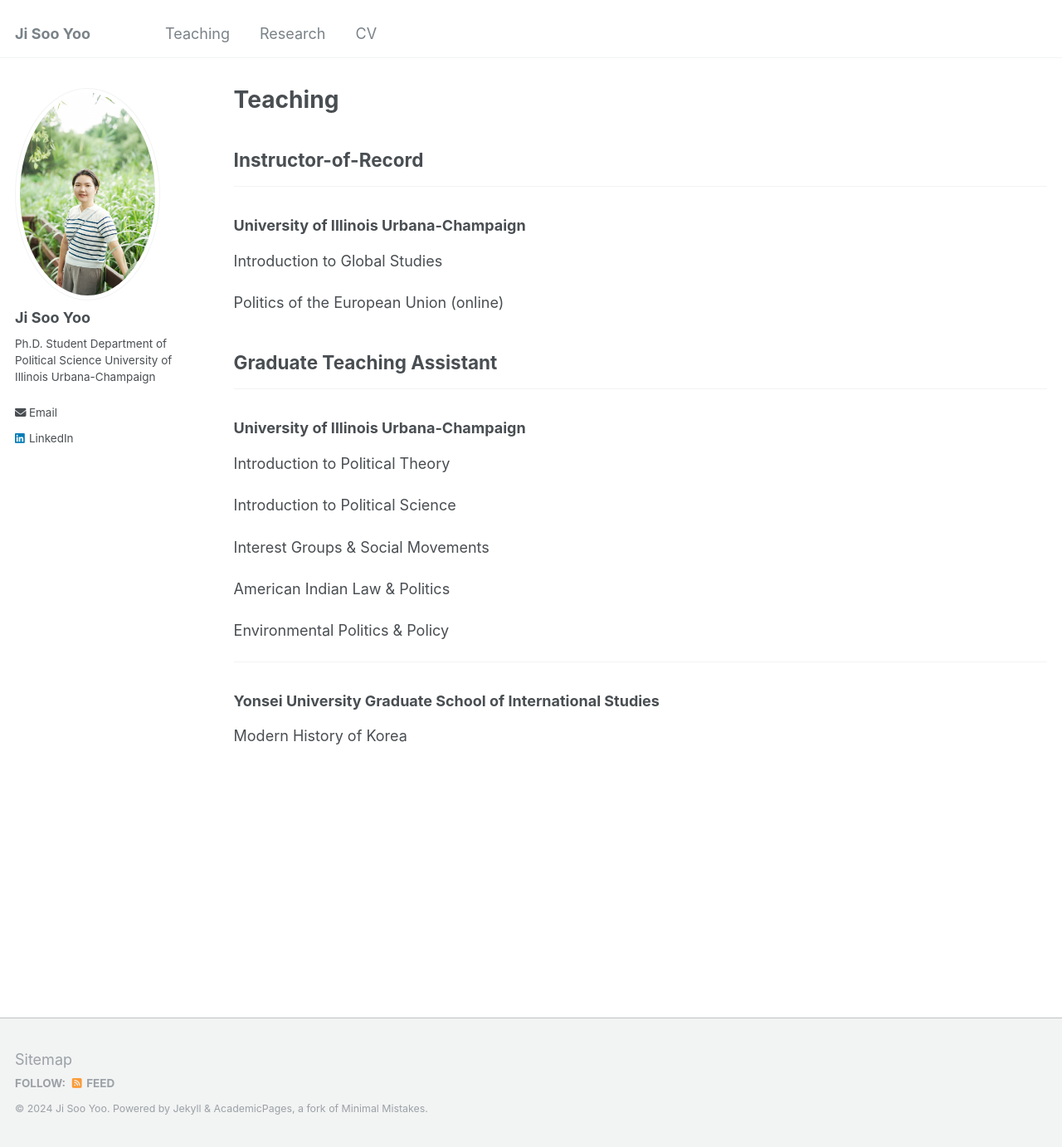
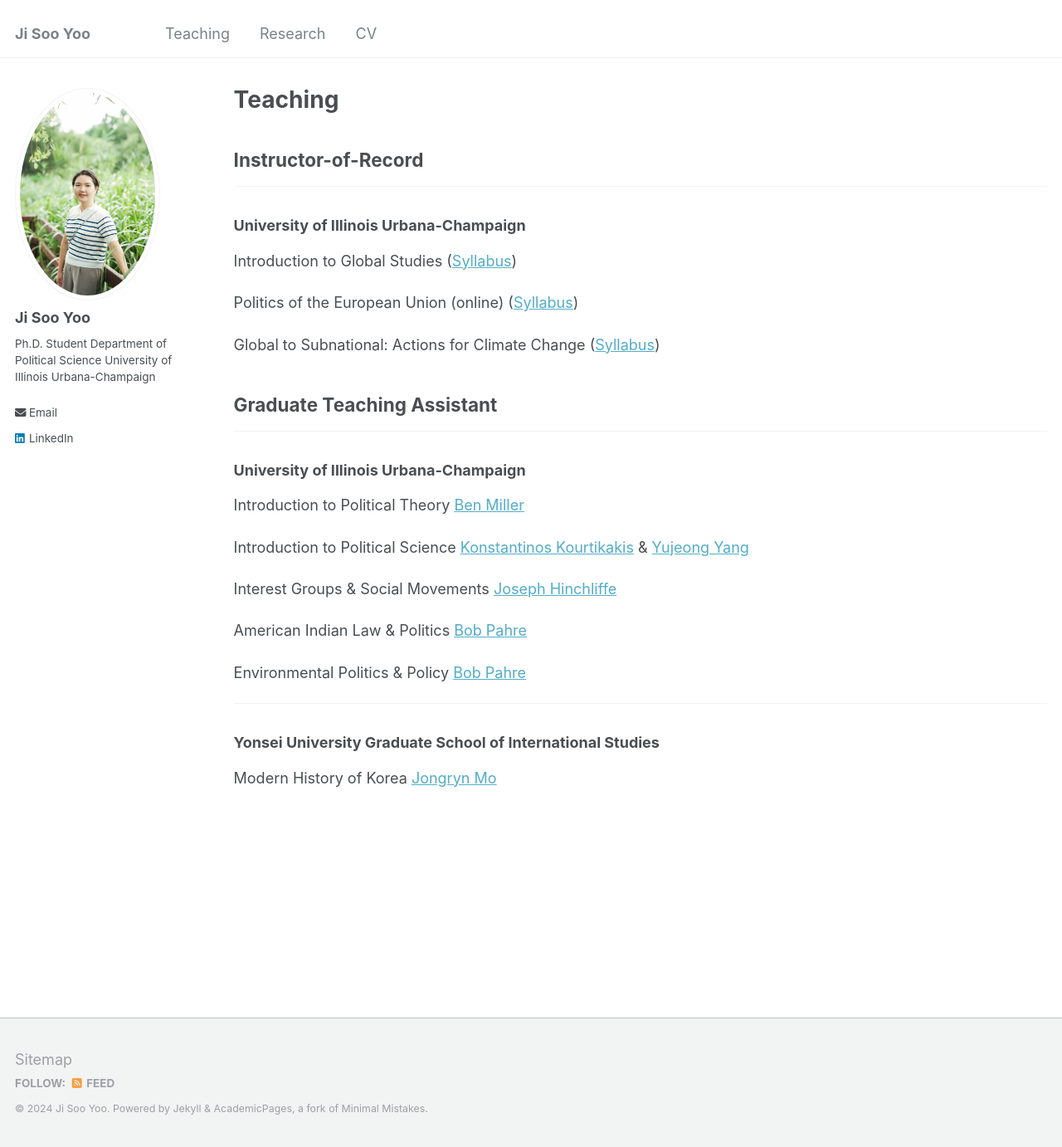
Before and after one commit to jisooyoo2/jisooyoo.github.io, a Jekyll site: the page built from _pages/teaching.md, in a window 1280 px wide and 1382 px high. Shown: the whole window at 83% size. Built offline with Jekyll 4.4.1, drawn with Linux system fonts in a browser that asks for light colours.

Commit message:
Update teaching.md

```diff
--- a/_pages/teaching.md
+++ b/_pages/teaching.md
@@ -8,25 +8,27 @@ author_profile: true
 ------
 ### University of Illinois Urbana-Champaign
 
-Introduction to Global Studies
+Introduction to Global Studies ([Syllabus](/files/GLBL100_Syllabus.pdf))
 
-Politics of the European Union (online)
+Politics of the European Union (online)  ([Syllabus](/files/PS385_SU23.pdf))
+
+Global to Subnational: Actions for Climate Change ([Syllabus](/files/GLBL296_Syllabus.pdf))
 
 ## Graduate Teaching Assistant
 ------
 ### University of Illinois Urbana-Champaign
 
-Introduction to Political Theory
+Introduction to Political Theory [Ben Miller](https://pol.illinois.edu/directory/profile/bm50)
 
-Introduction to Political Science
+Introduction to Political Science [Konstantinos Kourtikakis](https://pol.illinois.edu/directory/profile/kkourtik) & [Yujeong Yang]((https://pol.illinois.edu/directory/profile/yujeong))
 
-Interest Groups & Social Movements
+Interest Groups & Social Movements [Joseph Hinchliffe](https://pol.illinois.edu/directory/profile/jjhinch)
 
-American Indian Law & Politics
+American Indian Law & Politics [Bob Pahre](https://pol.illinois.edu/directory/profile/pahre)
 
-Environmental Politics & Policy
+Environmental Politics & Policy [Bob Pahre](https://pol.illinois.edu/directory/profile/pahre)
 
 ------
 ### Yonsei University Graduate School of International Studies
 
-Modern History of Korea
+Modern History of Korea [Jongryn Mo](https://gsis1.yonsei.ac.kr/main/faculty.asp?mid=n01_04&act=view&sOpt=A&idx=25)
```
